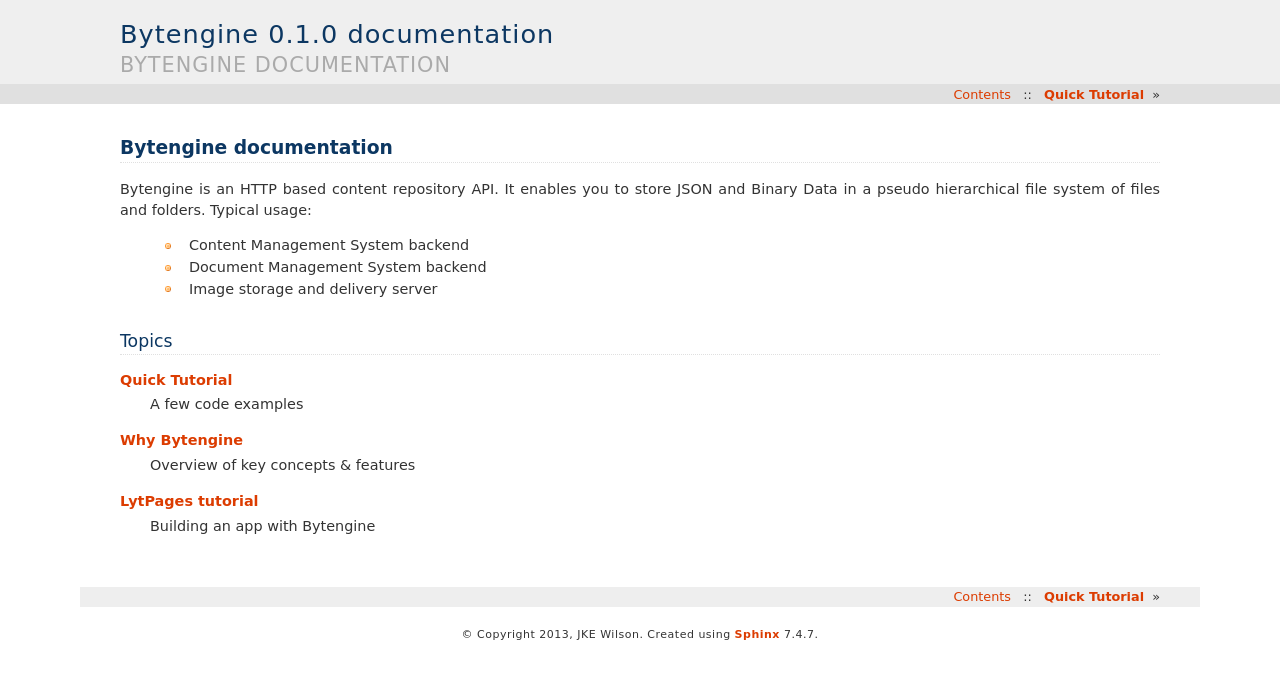
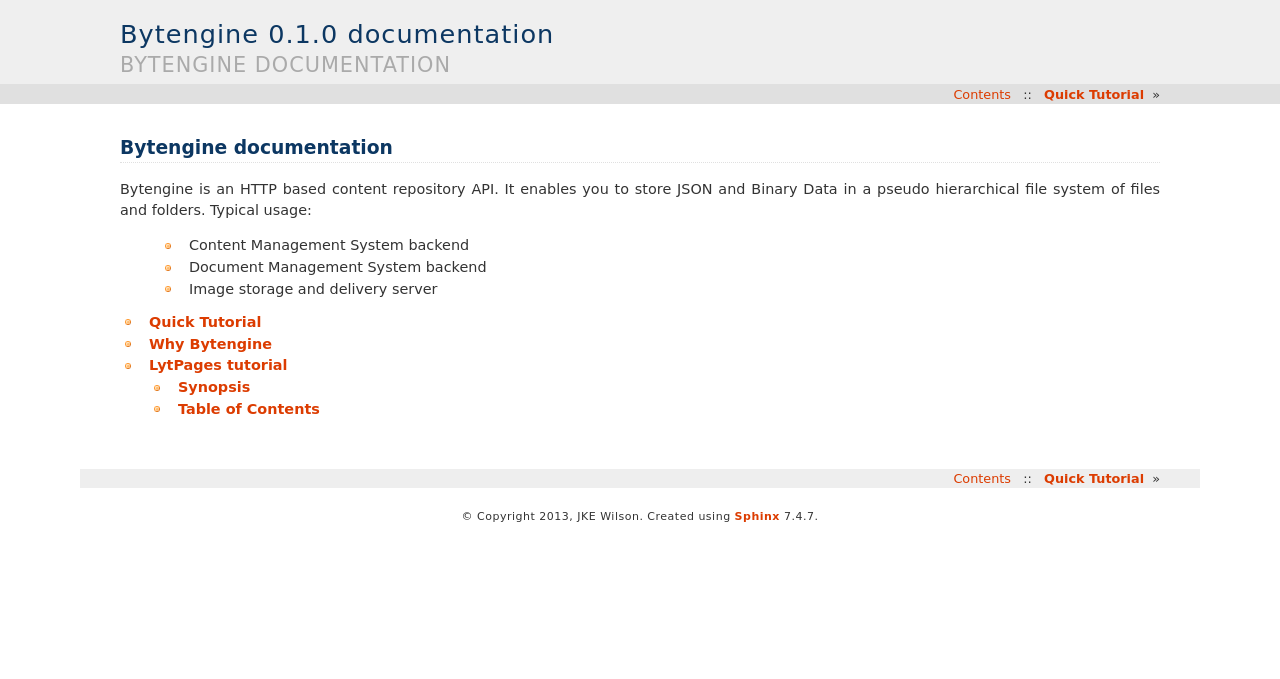
Before and after one commit to johnwilson/bytengine, a Sphinx documentation site: the page built from docs/index.rst, in a window 1280 px wide. Shown: the top 679 px of the page. Built offline with Sphinx 7.4.7, drawn with Linux system fonts in a browser that asks for light colours; some of the changed lines change nothing that is shown.

Commit message:
Updated draft of LytPages tutorial

```diff
--- a/docs/index.rst
+++ b/docs/index.rst
@@ -14,25 +14,9 @@
     * Document Management System backend
     * Image storage and delivery server
 
-Topics
-------
-
-:doc:`page_1`
-    A few code examples
-
-:doc:`page_2`
-    Overview of key concepts & features
-
-:doc:`page_3`
-    Building an app with Bytengine
-
-
 .. toctree::
-    :hidden:
+    :maxdepth: 2
 
     page_1
     page_2
-    page_3
-    page_4
-    page_5
-    page_6
+    tutorial/index
--- a/docs/page_5.rst
+++ /dev/null
@@ -1,3 +0,0 @@
-==========================
-Bytengine directory layout
-==========================
--- a/docs/page_3.rst
+++ b/docs/tutorial/index.rst
@@ -1,3 +1,5 @@
+.. _tutorial:
+
 =================
 LytPages tutorial
 =================
@@ -42,8 +44,9 @@
 Table of Contents
 =================
 
-:doc:`page_4`
+.. toctree::
+   :maxdepth: 2
 
-:doc:`page_5`
-
-:doc:`page_6`
+   page_1
+   page_2
+   page_3
--- a/docs/page_4.rst
+++ b/docs/tutorial/page_1.rst
@@ -1,3 +1,5 @@
+.. _tutorial-page_1:
+
 =========
 The setup
 =========
@@ -7,6 +9,7 @@
     * Database is **lytpages**
     * Username is **lytpages**
     * User Password is **password**
+    * User has been granted access to lytpages database ``server.userdb "lytpages" "lytpages" grant``
     * Bytengine host is **127.0.0.1**
     * Bytengine port is **8500**
 
@@ -14,12 +17,12 @@
 be accessible at http://127.0.0.1:8500/terminal . To login with the above credentials
 we'll type the following command: ``login lytpages lytpages``.
 
-.. image:: static/images/fig4.png
+.. image:: ../static/images/fig4.png
     :scale: 100%
 
 You should get the following reply:
 
-.. image:: static/images/fig5.png
+.. image:: ../static/images/fig5.png
     :scale: 100%
 
 Python helper functions
@@ -153,4 +156,4 @@
         reply = json.loads(r.text)
         return reply
 
-Now that the stage is set lets go on to our next topic :doc:`page_5`
+Now that the stage is set lets go on to our next topic :ref:`tutorial-page_2`
--- /dev/null
+++ b/docs/tutorial/page_2.rst
@@ -0,0 +1,205 @@
+.. _tutorial-page_2:
+
+==========================
+Bytengine directory layout
+==========================
+
+Guidelines
+==========
+
+Lets talk about how we are going to organise our data in Bytengine. First its
+important to know that your directory and file layout is totally subjective but
+should be guided by the fact that Bytengine search queries don't recursively
+*look into* sub-directories. Therefore if we had the following directory structure
+
+.. image:: ../static/images/fig6.png
+    :scale: 100%
+
+and our user information was in the user.info files, running the following query
+wouldn't return the required data:
+
+.. code-block:: perl
+
+    @lytpages.select "user.name" in /users ;
+
+We would have to explicitly list the directories in which Bytengine should search
+which would be:
+
+.. code-block:: perl
+
+    @lytpages.select "user.name" in /users/user1 /users/user2 ;
+
+This could easily get unmaintainable for *n* number of users. A solution therefore
+would be bring the ``*.info`` files into ``/users`` directory and rename them
+accordingly as shown bellow:
+
+.. image:: ../static/images/fig7.png
+    :scale: 100%
+
+Proposed Layout
+===============
+
+Right lets start building up our Bytengine directory structure already!
+
+So we should probably start by creating our **lytpages** application directory to
+contain our data
+
+.. code-block:: perl
+
+    @lytpages.newdir /lytpages ;
+
+We will definitly need a **users** directory so lets add that
+
+.. code-block:: perl
+
+    @lytpages.newdir /lytpages/users ;
+
+Now lets move onto our user account directory structure. As mentioned in the
+synopsis, we want our users to be able to upload page assets (pictures mostly)
+so in order to maintain a 'clean' user account directory we should probably adopt
+the following layout:
+
+.. image:: ../static/images/fig8.png
+    :scale: 100%
+
+The ``index.lyt`` file will contain the user's main html code, ``application.js``
+and ``style.css`` will be for the page javascript and css code respectively.
+Finally ``./assets`` will contain their media uploads.
+
+We are most likely going be re-creating this layout quite a few times (its going to be
+a popular app after all!) so we should probably have a separate user account
+creation script that we can re-call from our python code. But an even more elegant
+solution would be to create the layout one in a ``/lytpages/templates`` directory
+and make a '*copy*' of it anytime we need a new user account.
+
+So lets go ahead and create our user account template:
+
+.. code-block:: perl
+
+    /* create main templates directory */
+    @lytpages.newdir /lytpages/templates ;
+
+    /* create our user account template directory */
+    @lytpages.newdir /lytpages/templates/t_user ;
+
+    /* fill it with required files & directories */
+    @lytpages.newdir /lytpages/templates/t_user/user ;
+    @lytpages.newdir /lytpages/templates/t_user/user/assets ;
+
+    /* first our .info file */
+    @lytpages.newfile /lytpages/templates/t_user/user.info {} ;
+
+    /* followed by our other template files */
+    @lytpages.newfile /lytpages/templates/t_user/user/index.lyt {} ;
+    @lytpages.newfile /lytpages/templates/t_user/user/style.css {} ;
+    @lytpages.newfile /lytpages/templates/t_user/user/application.js {} ;
+
+    /* we need to make all page related files public so they can be served as static files from Bytengine */
+    @lytpages.makepublic /lytpages/templates/t_user/user/index.lyt ;
+    @lytpages.makepublic /lytpages/templates/t_user/user/style.css ;
+    @lytpages.makepublic /lytpages/templates/t_user/user/application.js ;
+
+.. note:: We have intentionally not added any metadata to our template files yet because
+          that can be done at user account creation time.
+
+So if we needed to create an account for a user *'jason'* our Bytengine script
+would be:
+
+.. code-block:: perl
+
+    @lytpages.copy /lytpages/templates/t_user/user.info /lytpages/users/jason.info ;
+    @lytpages.copy /lytpages/templates/t_user/user /lytpages/users/jason ;
+
+And from python we could create a '*helper function*' to handle user account creation
+
+.. code-block:: python
+
+    def newuser_script(username):
+        script = '''
+        @lytpages.copy /lytpages/templates/t_user/user.info /lytpages/users/{uname}.info ;
+        @lytpages.copy /lytpages/templates/t_user/user /lytpages/users/{uname} ;
+        '''
+        return script.format(uname=username)
+
+Finally
+=======
+
+So here's what our application directory will finally look like:
+
+.. image:: ../static/images/fig9.png
+    :scale: 100%
+
+And here are a few more python '*helper functions*':
+
+Application directory initialisation function.
+
+.. code-block:: python
+
+    def dir_setup():
+        script = '''
+        @lytpages.newdir /lytpages ;
+        @lytpages.newdir /lytpages/users ;
+
+        /* create main templates directory */
+        @lytpages.newdir /lytpages/templates ;
+
+        /* create our user account template directory */
+        @lytpages.newdir /lytpages/templates/t_user ;
+
+        /* fill it with required files & directories */
+        @lytpages.newdir /lytpages/templates/t_user/user ;
+        @lytpages.newdir /lytpages/templates/t_user/user/assets ;
+
+        /* first our .info file */
+        @lytpages.newfile /lytpages/templates/t_user/user.info {} ;
+
+        /* followed by our other template files */
+        @lytpages.newfile /lytpages/templates/t_user/user/index.lyt {} ;
+        @lytpages.newfile /lytpages/templates/t_user/user/style.css {} ;
+        @lytpages.newfile /lytpages/templates/t_user/user/application.js {} ;
+
+        /* we need to make all page related files public so they can be served as static files from Bytengine */
+        @lytpages.makepublic /lytpages/templates/t_user/user/index.lyt ;
+        @lytpages.makepublic /lytpages/templates/t_user/user/style.css ;
+        @lytpages.makepublic /lytpages/templates/t_user/user/application.js ;
+        '''
+        return runscript(script)
+
+New user account creation function.
+
+.. code-block:: python
+
+    def new_user(username, fullname, email):
+        script = '''
+        /* copy template */
+        @lytpages.copy /lytpages/templates/t_user/user.info /lytpages/users/{uname}.info ;
+        @lytpages.copy /lytpages/templates/t_user/user /lytpages/users/{uname} ;
+
+        /* update user.info file with user details */
+        @lytpages.modfile /lytpages/users/{uname}.info {content}
+        '''
+        # create json string from user details
+        content = json.dumps({"fullname":fullname, "email":email})
+        # execute script
+        runscript(script.format(uname=username, content=content))
+
+        # we  can create some default html text for the index.lyt file
+        index_page_template = '''
+        <html>
+            <head>
+                <title>welcome {uname}</title>
+            </head>
+            <body>
+                <h1>Welcome to LytPages {uname}</h1>
+            </body>
+        </html>
+        '''
+        # upload as an attachment
+        sendattachment_string(
+            index_page_template.format(uname=username),
+            "/lytpages/users/{uname}/index.lyt".format(uname=username)
+        )
+
+        return True
+
+Let's now move onto :ref:`tutorial-page_3`
--- a/docs/page_6.rst
+++ b/docs/tutorial/page_3.rst
@@ -1,3 +1,5 @@
+.. _tutorial-page_3:
+
 ==============
 The front page
 ==============
```
Also changed, not shown: docs/static/images/fig6.png (added), docs/static/images/fig7.png (added), docs/static/images/fig8.png (added), docs/static/images/fig9.png (added).
